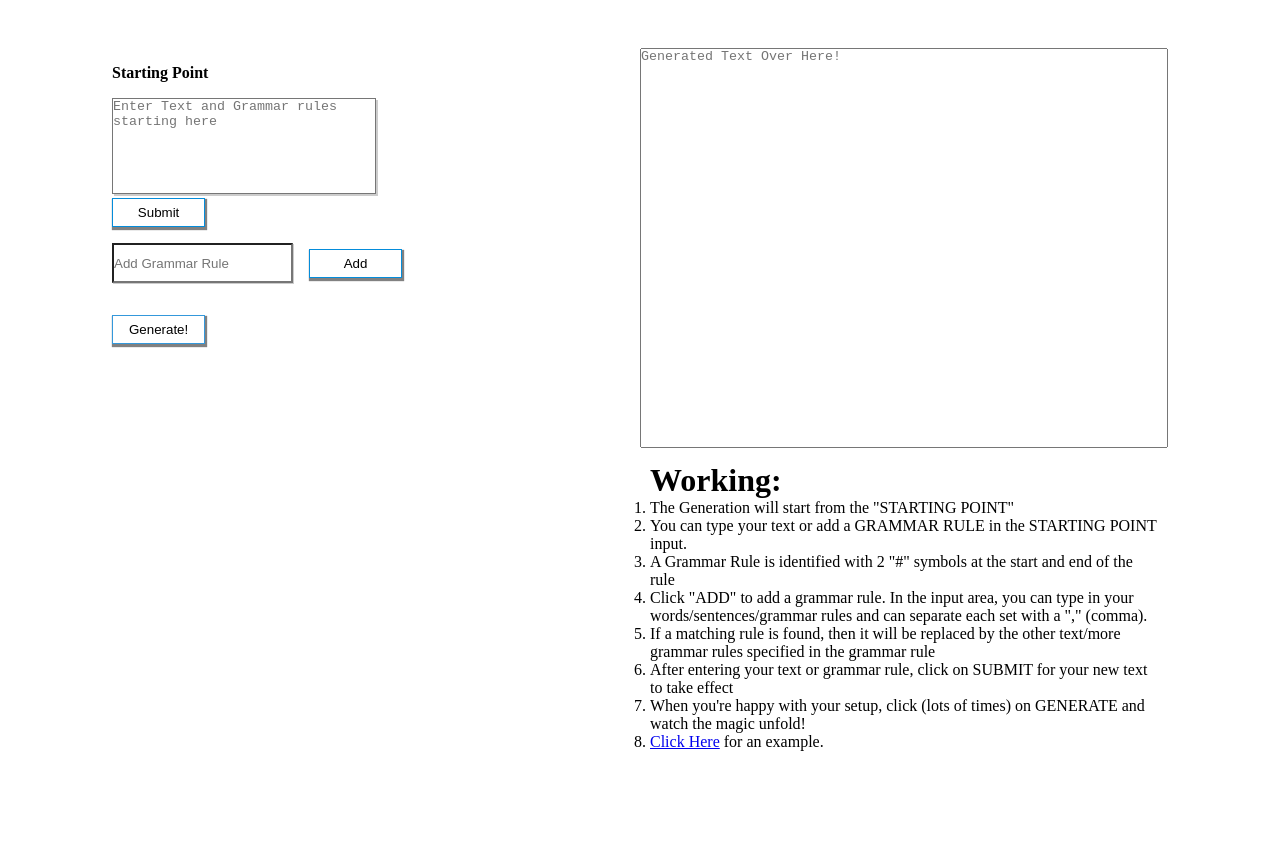
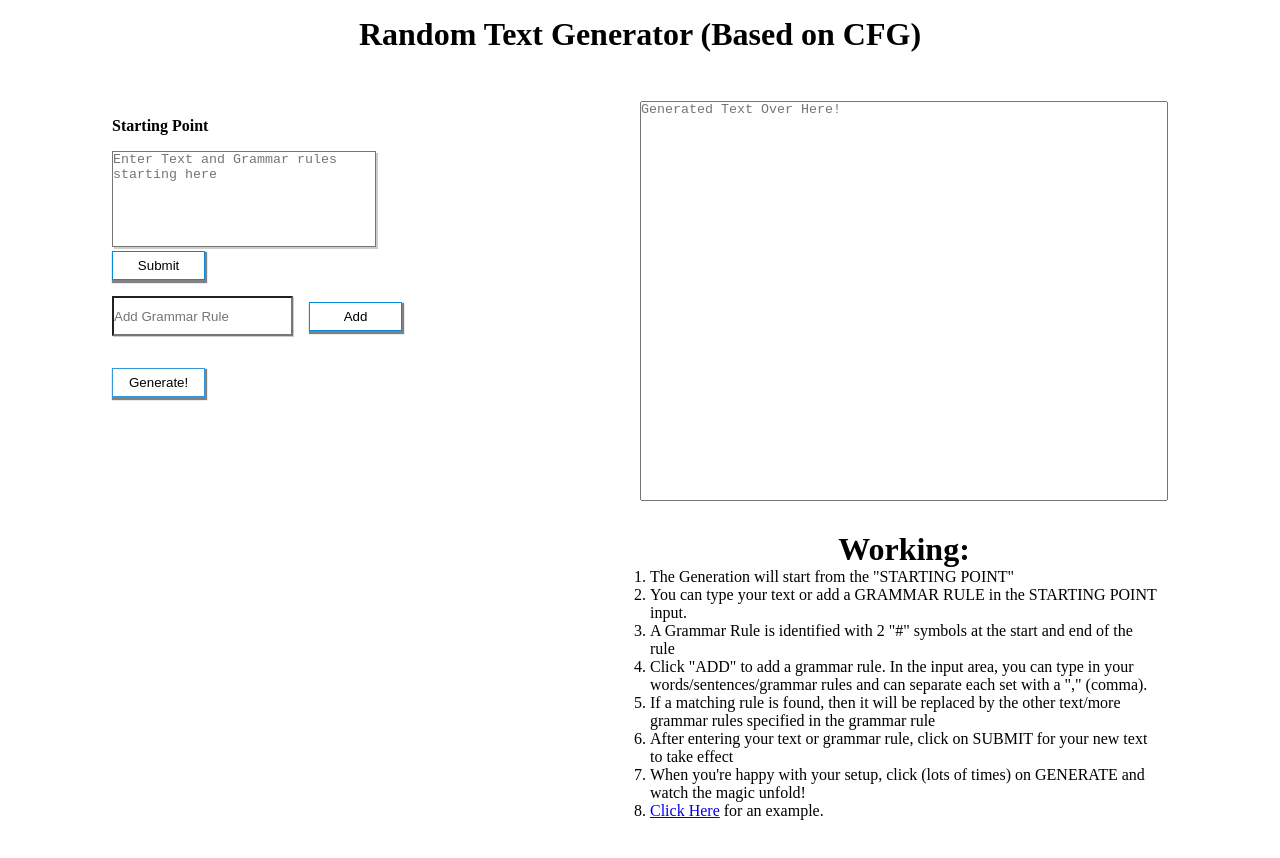
Before and after one commit to DaveSyiemlieh/Random-Text-Generator-CFG-, a React (Create React App) app: page / in a window 1280 px wide. Shown: the top 858 px of the page. Before the commit the page ends 825 px from the top, so only its background shows below. Built offline with nearby package versions, Linux system fonts and the light colour scheme.

Commit message:
added heading

```diff
--- a/public/index.html
+++ b/public/index.html
@@ -1,12 +1,10 @@
 <!DOCTYPE html>
 <html lang="en">
+
 <head>
   <meta charset="utf-8" />
   <link rel="shortcut icon" href="%PUBLIC_URL%/favicon.ico" />
-    <meta
-      name="viewport"
-      content="width=device-width, initial-scale=1, shrink-to-fit=no"
-    />
+  <meta name="viewport" content="width=device-width, initial-scale=1, shrink-to-fit=no" />
   <meta name="theme-color" content="#000000" />
   <!--
       manifest.json provides metadata used when your web app is added to the
@@ -24,7 +22,9 @@
     -->
   <title>React App</title>
 </head>
+
 <body>
+  <h1>Random Text Generator (Based on CFG)</h1>
   <noscript>You need to enable JavaScript to run this app.</noscript>
   <div id="root"></div>
   <!--
@@ -38,4 +38,5 @@
       To create a production bundle, use `npm run build` or `yarn build`.
     -->
 </body>
+
 </html>
--- a/src/App.js
+++ b/src/App.js
@@ -90,7 +90,7 @@
               <li>After entering your text or grammar rule, click on SUBMIT for your new text to take effect</li>
               <li>When you're happy with your setup, click (lots of times) on GENERATE and watch the magic unfold!</li>
               <li><a href="https://github.com/CodeVague/Random-Text-Generator-CFG-"
-              target="blank">Click Here</a> for an example.</li>
+                target="blank">Click Here</a> for an example.</li>
             </ol>
           </div>
         </div>
--- a/src/index.css
+++ b/src/index.css
@@ -51,7 +51,11 @@
 .button-sub:hover{
   background:rgb(4, 140, 218);
   color:#fff;
+}
 
+h1{
+  margin-top:1rem;
+  text-align:center;
 }
 .form-box{
   display:flex;
@@ -98,4 +102,5 @@
   display:block;
   margin:1em 1em 1em 0;
   font-weight:600;
+
 }
```
Lines whose indentation alone changed are shown as unchanged.
